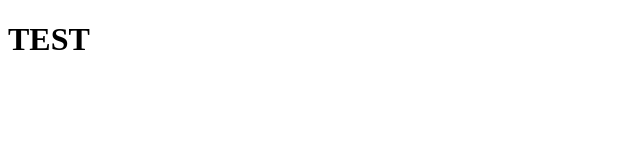
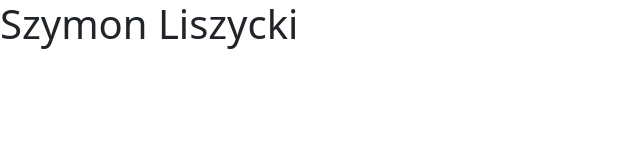
Before and after one commit to SzymonLiszycki/Website, a plain HTML site: page index.html in a window 1280 px wide. Shown: the whole page, without its empty margins (0-640 px from the left). Drawn offline with nearby package versions, Linux system fonts and the light colour scheme.

Commit message:
Change 1

```diff
--- a/index.html
+++ b/index.html
@@ -1,11 +1,13 @@
 <!DOCTYPE html>
 <html lang="en">
 <head>
-    <h1>TEST</h1>
+    <h1>Szymon Liszycki</h1>
     <meta charset="UTF-8">
     <meta http-equiv="X-UA-Compatible" content="IE=edge">
     <meta name="viewport" content="width=device-width, initial-scale=1.0">
     <title>Document</title>
+    <script src="https://cdn.jsdelivr.net/npm/bootstrap@5.3.0-alpha1/dist/js/bootstrap.bundle.min.js" integrity="sha384-w76AqPfDkMBDXo30jS1Sgez6pr3x5MlQ1ZAGC+nuZB+EYdgRZgiwxhTBTkF7CXvN" crossorigin="anonymous"></script>
+    <link href="https://cdn.jsdelivr.net/npm/bootstrap@5.3.0-alpha1/dist/css/bootstrap.min.css" rel="stylesheet" integrity="sha384-GLhlTQ8iRABdZLl6O3oVMWSktQOp6b7In1Zl3/Jr59b6EGGoI1aFkw7cmDA6j6gD" crossorigin="anonymous">
 </head>
 <body>
 
```
